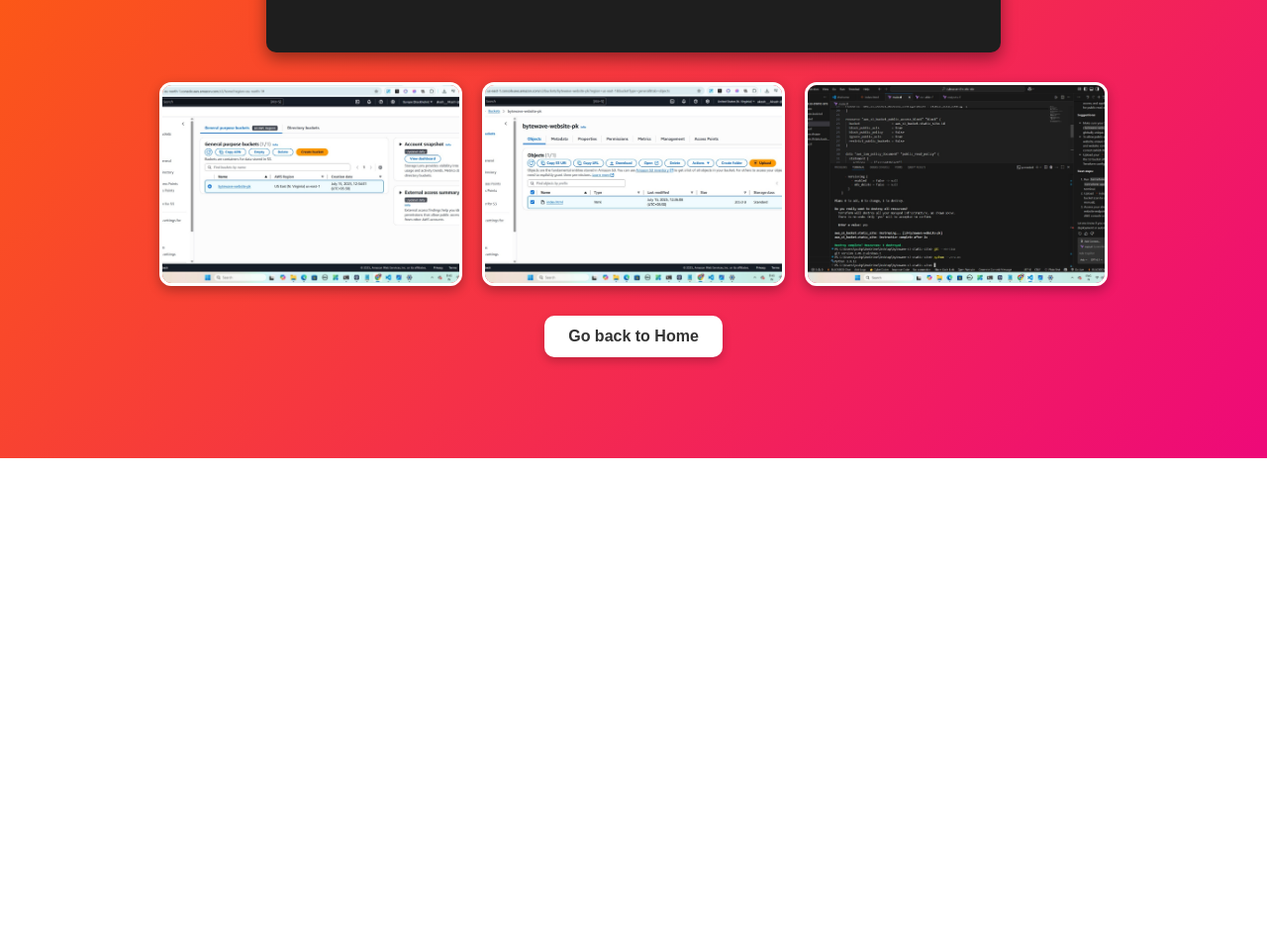
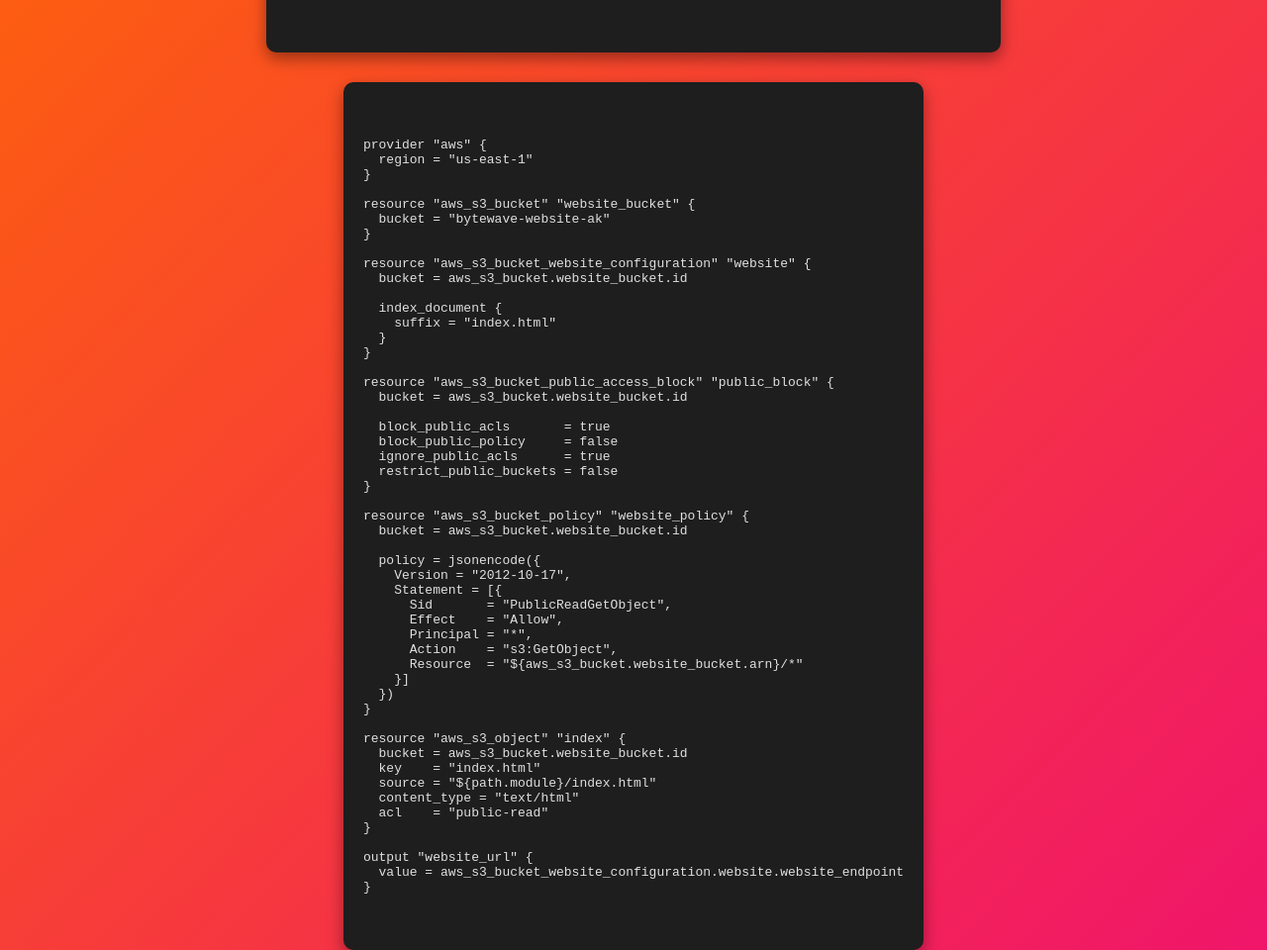
Before and after one commit to akashgupta2233/terraform-tasks, a plain HTML site: page task4.html in a window 1280 px wide. Shown: the part 417-1377 px from the top of the page at 99% size. Before the commit the page ends 880 px from the top, so only its background shows below. Drawn offline with Linux system fonts and the light colour scheme.

Commit message:
Update task4.html layout and content

```diff
--- a/task4.html
+++ b/task4.html
@@ -96,10 +96,65 @@ Provide ByteWave Solutions with a serverless and reliable web presence via AWS S
 </code></pre>
   </div>
 
+  <!-- Terraform Code -->
+  <div class="code-box">
+    <pre><code>provider "aws" {
+  region = "us-east-1"
+}
+
+resource "aws_s3_bucket" "website_bucket" {
+  bucket = "bytewave-website-ak"
+}
+
+resource "aws_s3_bucket_website_configuration" "website" {
+  bucket = aws_s3_bucket.website_bucket.id
+
+  index_document {
+    suffix = "index.html"
+  }
+}
+
+resource "aws_s3_bucket_public_access_block" "public_block" {
+  bucket = aws_s3_bucket.website_bucket.id
+
+  block_public_acls       = true
+  block_public_policy     = false
+  ignore_public_acls      = true
+  restrict_public_buckets = false
+}
+
+resource "aws_s3_bucket_policy" "website_policy" {
+  bucket = aws_s3_bucket.website_bucket.id
+
+  policy = jsonencode({
+    Version = "2012-10-17",
+    Statement = [{
+      Sid       = "PublicReadGetObject",
+      Effect    = "Allow",
+      Principal = "*",
+      Action    = "s3:GetObject",
+      Resource  = "${aws_s3_bucket.website_bucket.arn}/*"
+    }]
+  })
+}
+
+resource "aws_s3_object" "index" {
+  bucket = aws_s3_bucket.website_bucket.id
+  key    = "index.html"
+  source = "${path.module}/index.html"
+  content_type = "text/html"
+  acl    = "public-read"
+}
+
+output "website_url" {
+  value = aws_s3_bucket_website_configuration.website.website_endpoint
+}</code></pre>
+  </div>
+
   <div class="images">
     <img src="images/150.jpg" alt="S3 Website Screenshot 1">
     <img src="images/160.jpg" alt="S3 Website Screenshot 2">
-    <img src="images/170.jpeg" alt="S3 Website Screenshot 2">
+    <img src="images/170.jpeg" alt="S3 Website Screenshot 3">
   </div>
 
   <a class="home-link" href="index.html">Go back to Home</a>
```
Also changed, not shown: 1 other file.
